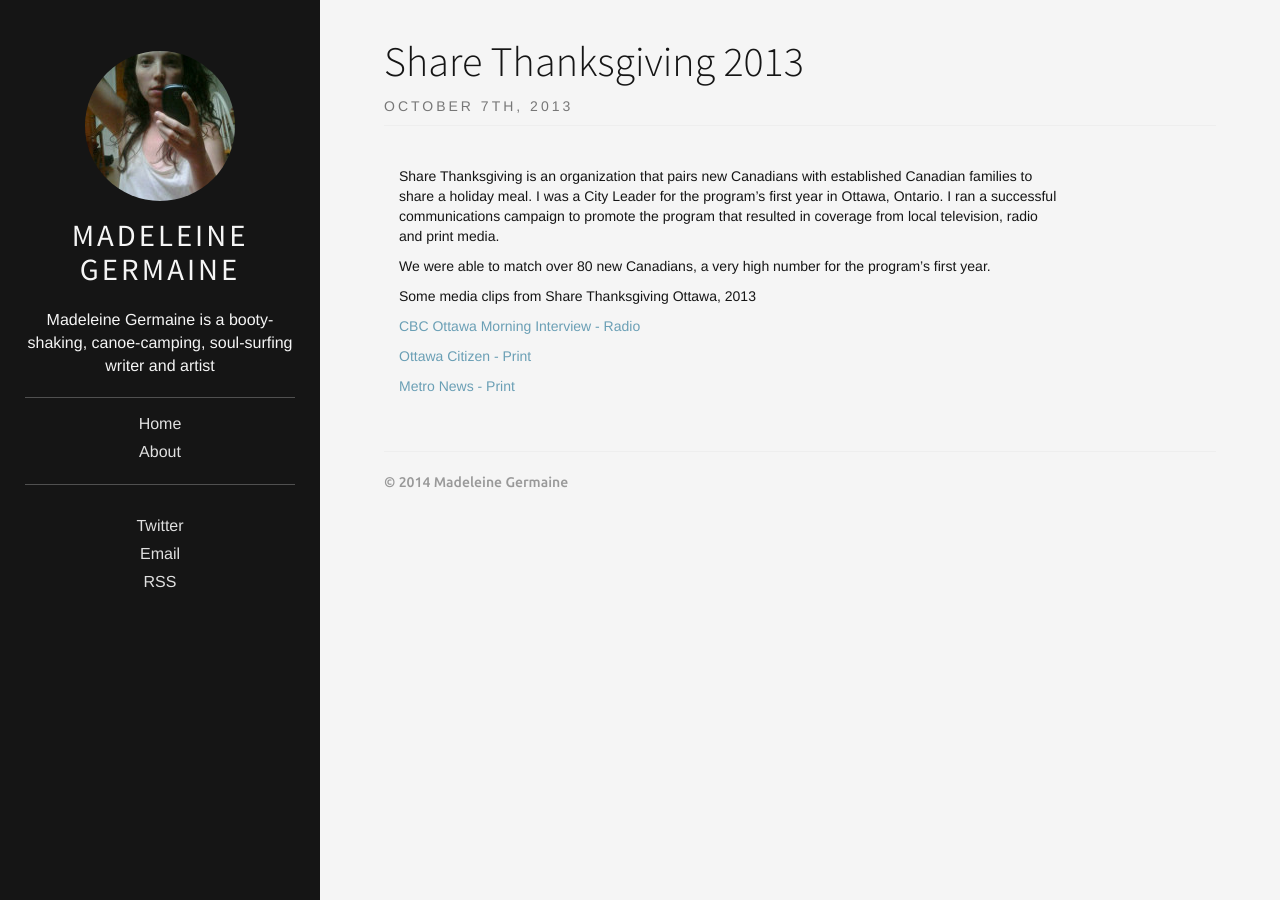
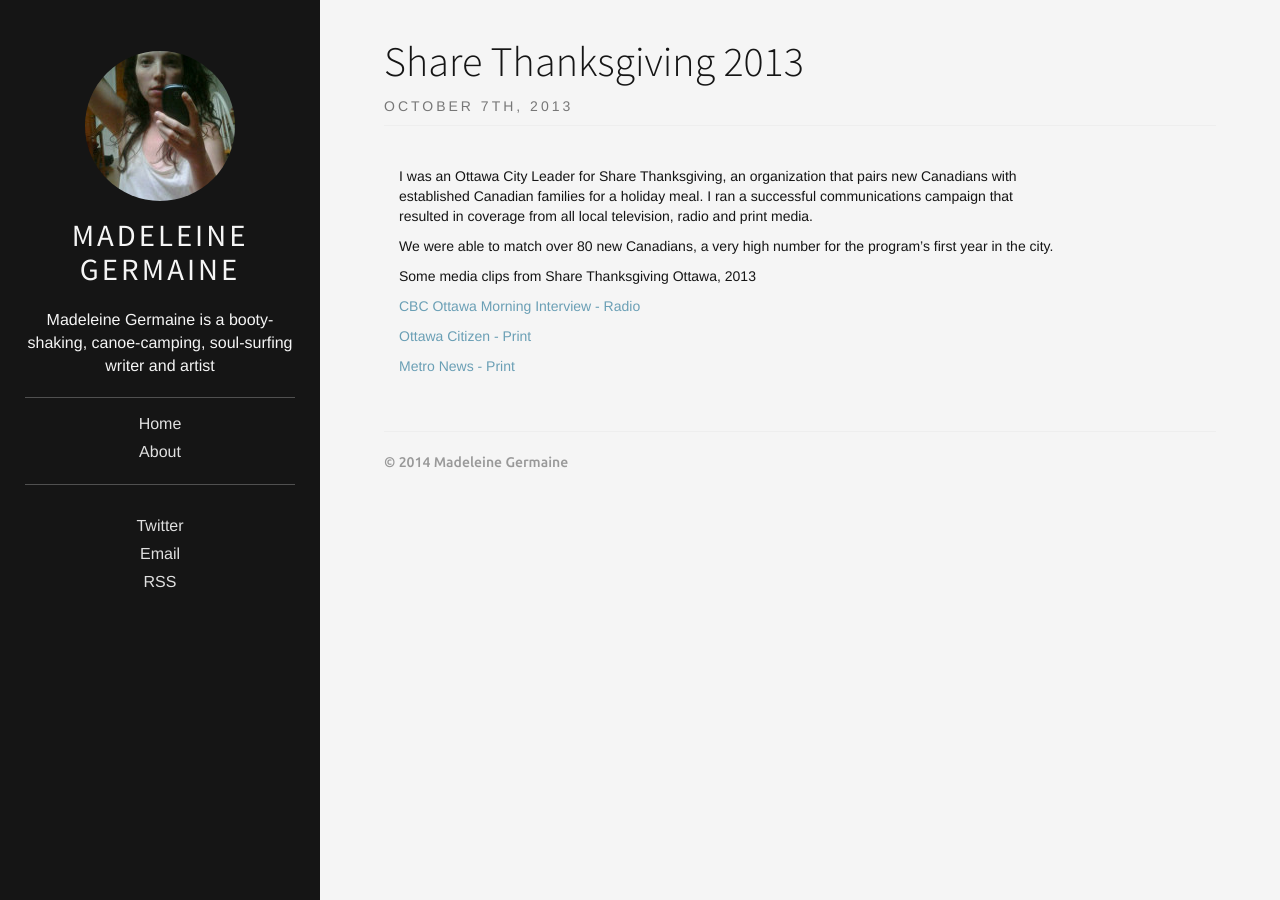
Before and after one commit to madeleinegermaine/madeleinegermaine, a Jekyll site: the page built from _posts/2013-10-07-share-thanksgiving.md, in a window 1280 px wide. Built offline with Jekyll 4.4.1, drawn with Linux system fonts in a browser that asks for light colours.

Commit message:
Updated 2013-10-07-share-thanksgiving.md

```diff
--- a/_posts/2013-10-07-share-thanksgiving.md
+++ b/_posts/2013-10-07-share-thanksgiving.md
@@ -13,9 +13,9 @@
 published: true
 ---
 
-Share Thanksgiving is an organization that pairs new Canadians with established Canadian families to share a holiday meal. I was a City Leader for the program's first year in Ottawa, Ontario. I ran a successful communications campaign to promote the program that resulted in coverage from local television, radio and print media.
+I was an Ottawa City Leader for Share Thanksgiving, an organization that pairs new Canadians with established Canadian families for a holiday meal. I ran a successful communications campaign that resulted in coverage from all local television, radio and print media.
 
-We were able to match over 80 new Canadians, a very high number for the program's first year.
+We were able to match over 80 new Canadians, a very high number for the program's first year in the city.
 
 Some media clips from Share Thanksgiving Ottawa, 2013
 
```
